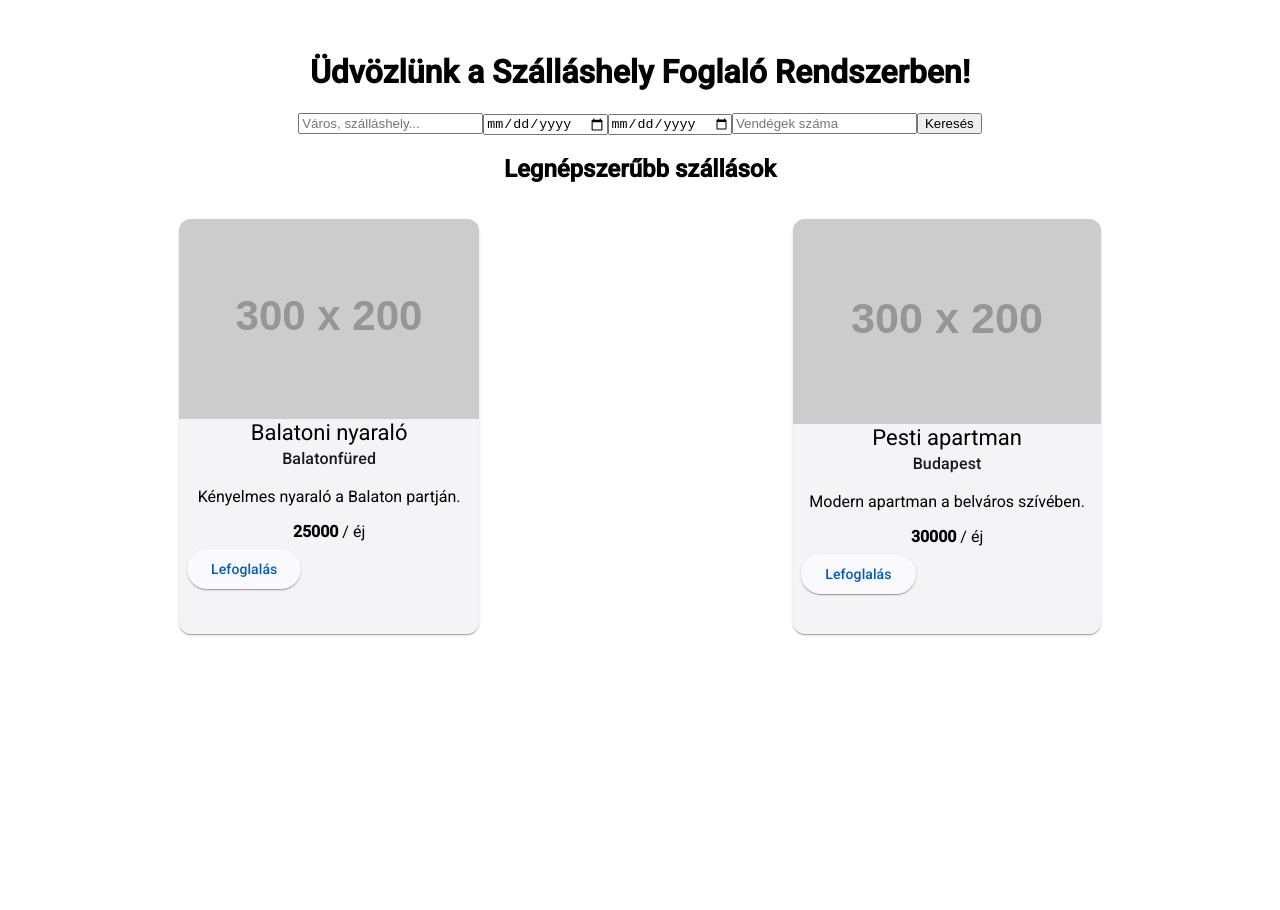
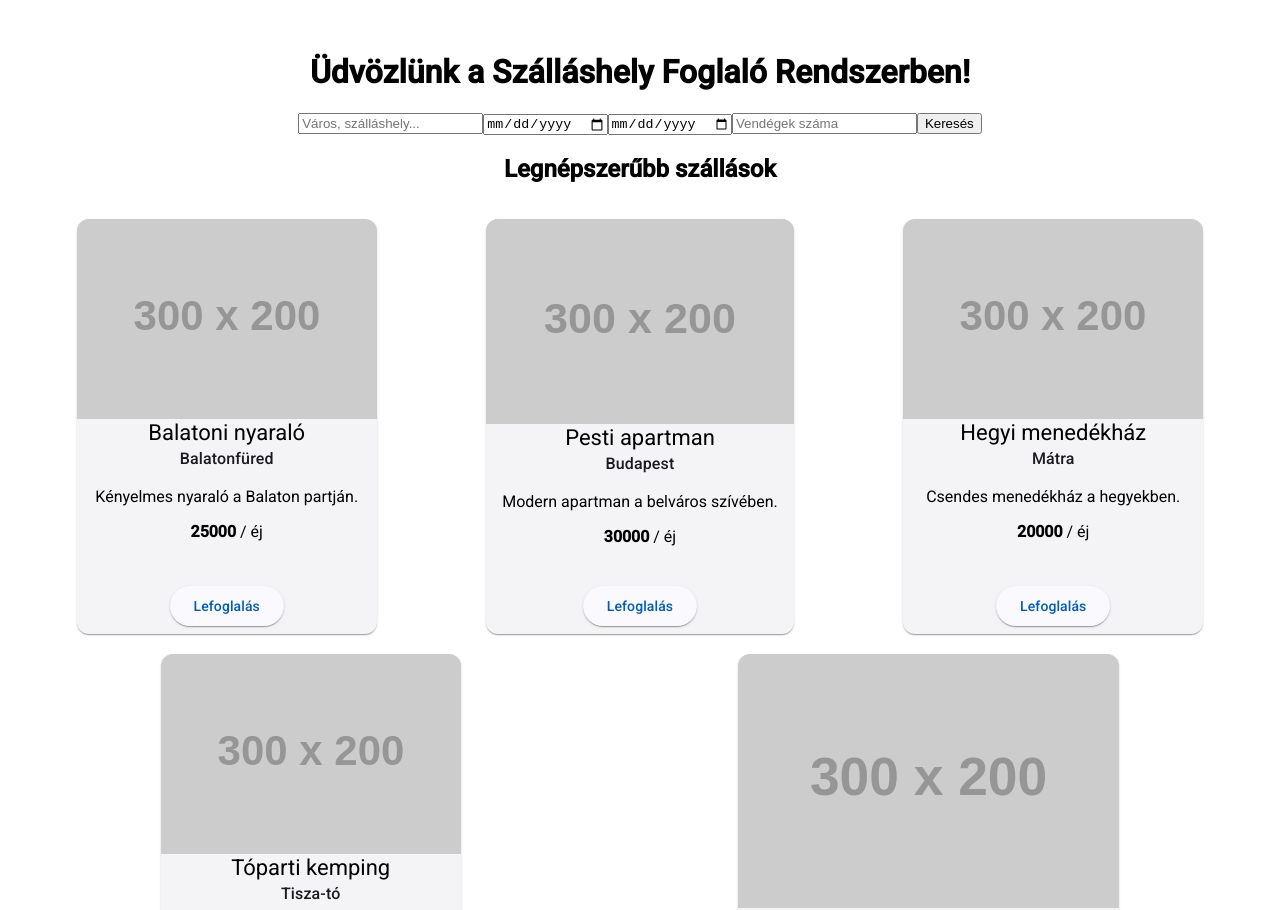
Before and after one commit to Szabolcs11/szallas, an Angular app: page / in a window 1280 px wide. Shown: the top 910 px of the page. Before the commit the page ends 800 px from the top, so only its background shows below. Built offline with nearby package versions, Linux system fonts and the light colour scheme.

Commit message:
Small fixes

```diff
--- /dev/null
+++ b/public/placeholderdata/accommodations.json
@@ -0,0 +1,42 @@
+[
+    {
+        "id": 1,
+        "name": "Balatoni nyaraló",
+        "location": "Balatonfüred",
+        "description": "Kényelmes nyaraló a Balaton partján.",
+        "imageUrl": "https://placehold.co/300x200",
+        "pricePerNight": 25000
+    },
+    {
+        "id": 2,
+        "name": "Pesti apartman",
+        "location": "Budapest",
+        "description": "Modern apartman a belváros szívében.",
+        "imageUrl": "https://placehold.co/300x200",
+        "pricePerNight": 30000
+    },
+    {
+        "id": 3,
+        "name": "Hegyi menedékház",
+        "location": "Mátra",
+        "description": "Csendes menedékház a hegyekben.",
+        "imageUrl": "https://placehold.co/300x200",
+        "pricePerNight": 20000
+    },
+    {
+        "id": 4,
+        "name": "Tóparti kemping",
+        "location": "Tisza-tó",
+        "description": "Kempingezési lehetőség a tó partján.",
+        "imageUrl": "https://placehold.co/300x200",
+        "pricePerNight": 8000
+    },
+    {
+        "id": 5,
+        "name": "Vidéki ház",
+        "location": "Szentendre",
+        "description": "Hagyományos vidéki ház gyönyörű környezetben.",
+        "imageUrl": "https://placehold.co/300x200",
+        "pricePerNight": 15000
+    }
+]
--- a/src/app/app.config.ts
+++ b/src/app/app.config.ts
@@ -2,7 +2,12 @@ import { ApplicationConfig, provideZoneChangeDetection } from '@angular/core';
 import { provideRouter } from '@angular/router';
 
 import { routes } from './app.routes';
+import { provideHttpClient } from '@angular/common/http';
 
 export const appConfig: ApplicationConfig = {
-  providers: [provideZoneChangeDetection({ eventCoalescing: true }), provideRouter(routes)]
+  providers: [
+    provideZoneChangeDetection({ eventCoalescing: true }),
+    provideRouter(routes),
+    provideHttpClient(),
+  ],
 };
--- a/src/app/components/accommodation-card/accommodation-card.component.css
+++ b/src/app/components/accommodation-card/accommodation-card.component.css
@@ -8,3 +8,9 @@ mat-card {
   flex-direction: column;
   height: 100%;
 }
+
+mat-card-actions {
+  display: flex;
+  justify-content: center;
+  margin-top: auto;
+}
--- a/src/app/pages/home/home.component.ts
+++ b/src/app/pages/home/home.component.ts
@@ -1,9 +1,10 @@
-import { Component } from '@angular/core';
+import { Component, OnInit } from '@angular/core';
 import { CommonModule } from '@angular/common';
 import { AccommodationCardComponent } from './../../components/accommodation-card/accommodation-card.component';
 import { Accommodation } from './../../models/accommodation';
 import { SearchBarComponent } from '../../components/search-bar/search-bar.component';
 import { AccommodationListComponent } from '../../components/accommodation-list/accommodation-list.component';
+import { HttpClient } from '@angular/common/http';
 
 @Component({
   selector: 'app-home',
@@ -12,25 +13,22 @@ import { AccommodationListComponent } from '../../components/accommodation-list/
   templateUrl: './home.component.html',
   styleUrls: ['./home.component.css'],
 })
-export class HomeComponent {
-  accommodations: Accommodation[] = [
-    {
-      id: 1,
-      name: 'Balatoni nyaraló',
-      location: 'Balatonfüred',
-      description: 'Kényelmes nyaraló a Balaton partján.',
-      imageUrl: 'https://placehold.co/300x200',
-      pricePerNight: 25000,
-    },
-    {
-      id: 2,
-      name: 'Pesti apartman',
-      location: 'Budapest',
-      description: 'Modern apartman a belváros szívében.',
-      imageUrl: 'https://placehold.co/300x200',
-      pricePerNight: 30000,
-    },
-  ];
+export class HomeComponent implements OnInit {
+  accommodations: Accommodation[] = [];
+
+  constructor(private http: HttpClient) {}
+
+  ngOnInit() {
+    this.loadAccommodations();
+  }
+
+  loadAccommodations() {
+    this.http
+      .get<Accommodation[]>('placeholderdata/accommodations.json')
+      .subscribe((data) => {
+        this.accommodations = data;
+      });
+  }
 
   onReserve(id: number) {
     console.log(`Lefoglalva szállás ID: ${id}`);
```
